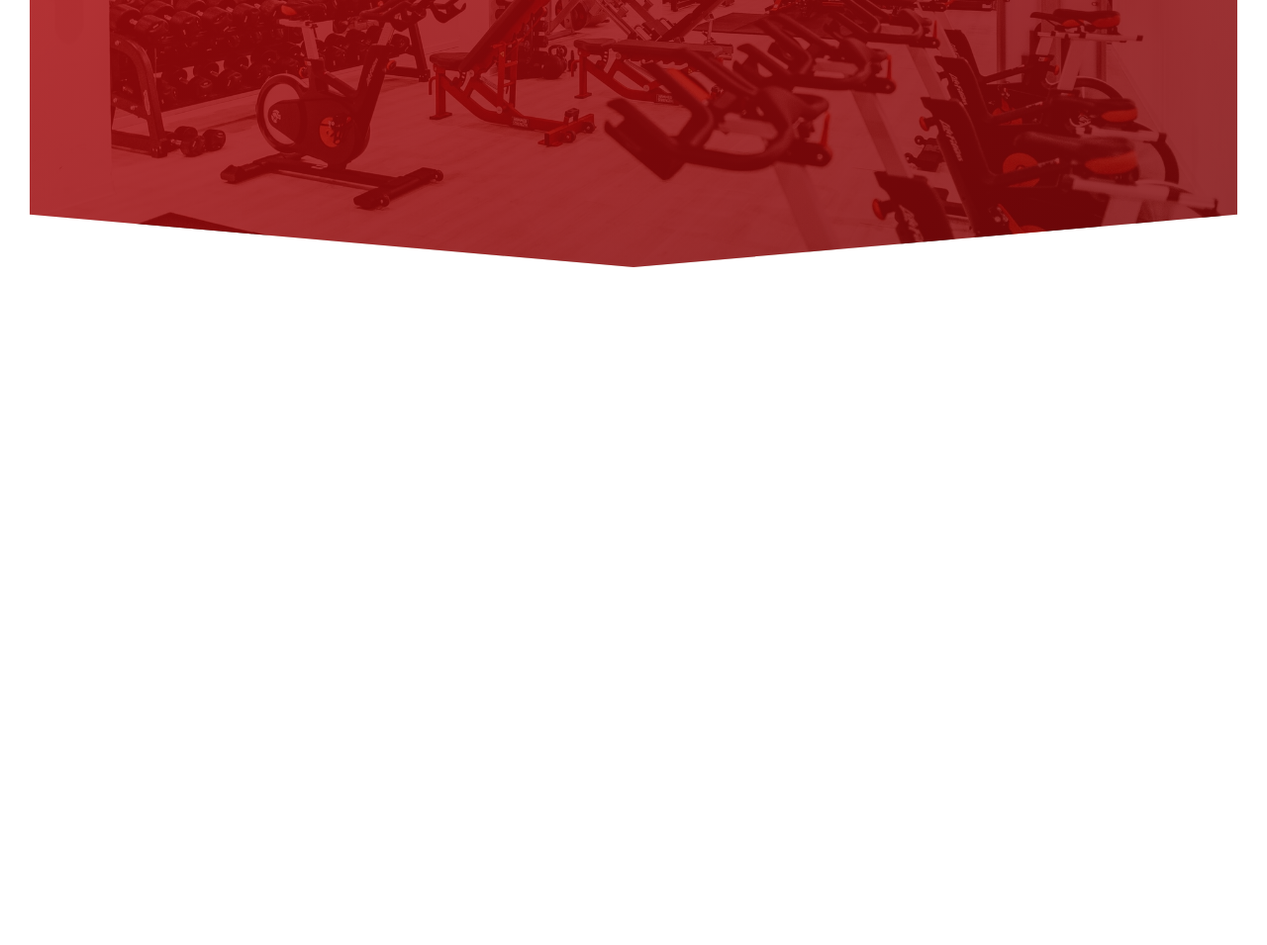
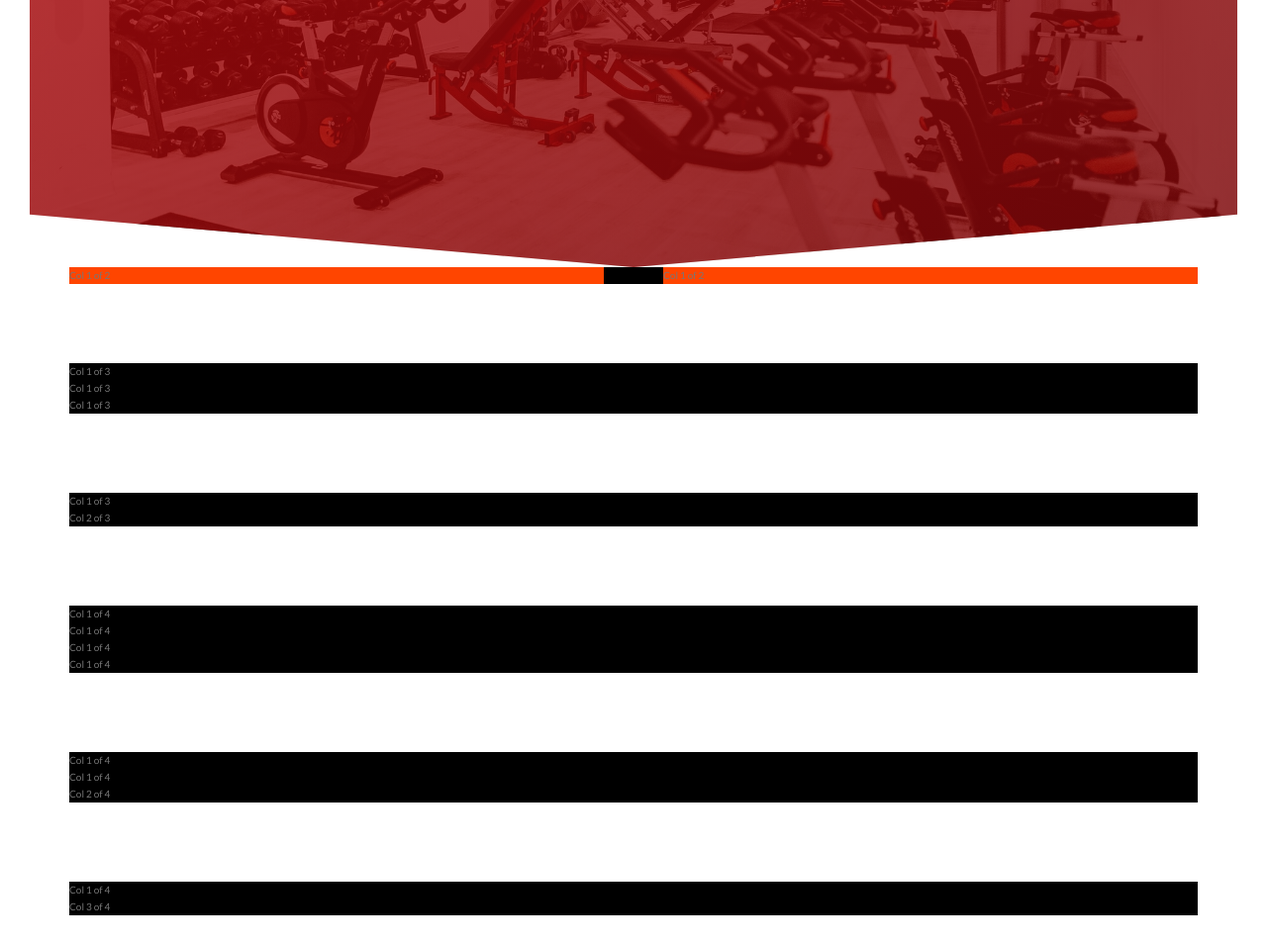
Before and after one commit to josephprasanth/ronnarehab6, a website: page index.html in a window 1280 px wide. Shown: the part 520-1475 px from the top of the page at 99% size. Before the commit the page ends 820 px from the top, so only its background shows below. Drawn offline with Linux system fonts and the light colour scheme.

Commit message:
Added in Clearfix after every row with after property

```diff
--- a/index.html
+++ b/index.html
@@ -39,5 +39,40 @@
         <a href="#" class="btn btn--white btn--animated">Find out more</a>
       </div>
     </header>
+
+    <section class="grid-test">
+      <div class="row">
+        <div class="col-1-of-2">Col 1 of 2</div>
+        <div class="col-1-of-2">Col 1 of 2</div>
+      </div>
+
+      <div class="row">
+        <div class="col-1-of-3">Col 1 of 3</div>
+        <div class="col-1-of-3">Col 1 of 3</div>
+        <div class="col-1-of-3">Col 1 of 3</div>
+      </div>
+      <div class="row">
+        <div class="col-1-of-3">Col 1 of 3</div>
+        <div class="col-2-of-3">Col 2 of 3</div>
+      </div>
+
+      <div class="row">
+        <div class="col-1-of-4">Col 1 of 4</div>
+        <div class="col-1-of-4">Col 1 of 4</div>
+        <div class="col-1-of-4">Col 1 of 4</div>
+        <div class="col-1-of-4">Col 1 of 4</div>
+      </div>
+
+      <div class="row">
+        <div class="col-1-of-4">Col 1 of 4</div>
+        <div class="col-1-of-4">Col 1 of 4</div>
+        <div class="col-2-of-4">Col 2 of 4</div>
+      </div>
+
+      <div class="row">
+        <div class="col-1-of-4">Col 1 of 4</div>
+        <div class="col-3-of-4">Col 3 of 4</div>
+      </div>
+    </section>
   </body>
 </html>
--- a/sass/abstracts/_mixins.scss
+++ b/sass/abstracts/_mixins.scss
@@ -0,0 +1,7 @@
+@mixin clearfix {
+    &::after {
+        content: "";
+        display: table;
+        clear: both;
+    }
+}
--- a/sass/abstracts/_variables.scss
+++ b/sass/abstracts/_variables.scss
@@ -1,13 +1,10 @@
 /*
 COLORS:
-
 Light red: #b80509
 Medium red: #9c0003
 Dark red: #7c0306
-
 Main Logos Red Colour: #9c0003;
 */
-@import url("https://fonts.googleapis.com/css?family=Lato:100,300,400,700,900");
 
 $color-primary: #9c0003;
 $color-primary-light: #b80509;
@@ -16,3 +13,8 @@ $color-primary-dark: #7c0306;
 $color-grey-dark: #777;
 $color-white: #fff;
 $color-black: #000;
+
+// GRID
+$grid-width: 114rem;
+$gutter-vertical: 8rem;
+$gutter-horizontal: 6rem;
--- a/sass/base/_base.scss
+++ b/sass/base/_base.scss
@@ -7,6 +7,11 @@
 }
 
 html {
+    // Definition here is for 1 rem calculation
     font-size: 62.5%;
     /* 10/16=.625 because 10px is what we want by default */
 }
+
+body {
+    box-sizing: border-box;
+}
--- a/sass/base/_typography.scss
+++ b/sass/base/_typography.scss
@@ -1,3 +1,5 @@
+@import url("https://fonts.googleapis.com/css?family=Lato:100,300,400,700,900");
+
 body {
     font-family: "Lato", sans-serif;
     font-weight: 400;
@@ -5,7 +7,6 @@ body {
     line-height: 1.7;
     color: $color-grey-dark;
     padding: 3rem;
-    box-sizing: border-box;
 }
 
 .heading-primary {
--- /dev/null
+++ b/sass/layout/_grid.scss
@@ -0,0 +1,19 @@
+.row {
+    max-width: $grid-width;
+    background-color: black;
+    margin: 0 auto;
+
+    &:not(:last-child) {
+        margin-bottom: $gutter-vertical;
+    }
+    @include clearfix;
+
+    .col-1-of-2 {
+        width: calc((100% - #{$gutter-horizontal}) / 2);
+        background-color: orangered;
+        float: left;
+        &:not(:last-child) {
+            margin-right: $gutter-horizontal;
+        }
+    }
+}
--- a/sass/main.scss
+++ b/sass/main.scss
@@ -9,4 +9,5 @@
 
 @import "./components//buttons";
 @import "./layout/header";
+@import "./layout/grid";
 @import "./pages/home";
```
Also changed, not shown: css/style.css.
